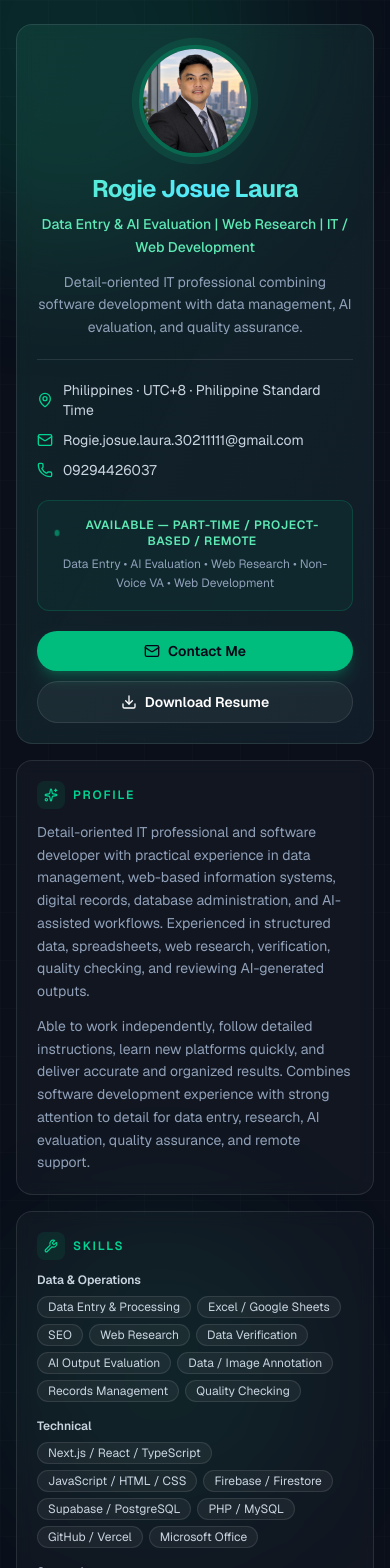
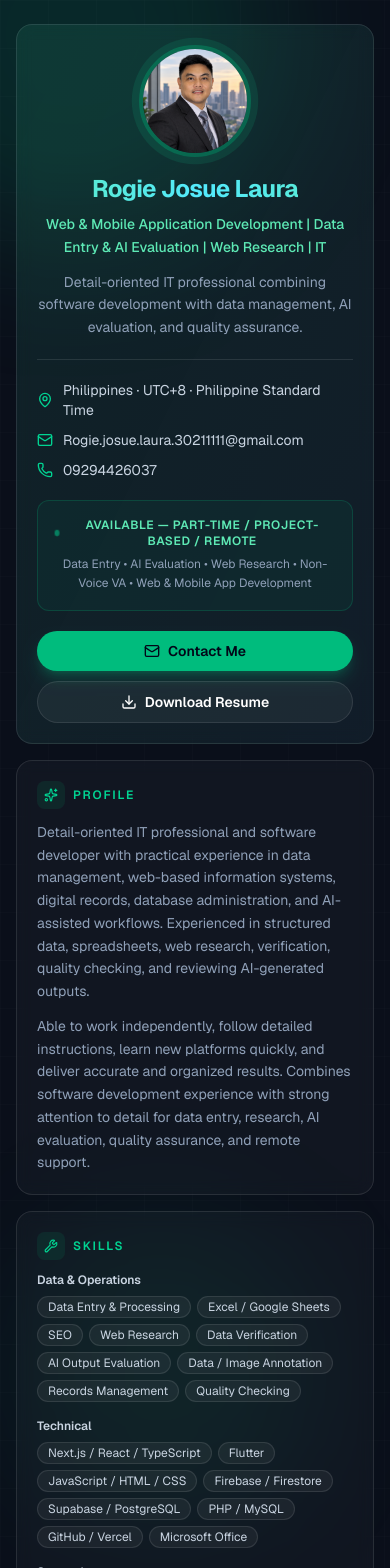
Before and after one commit to Rogie-Laura/portfolio, a Next.js app: page / in a window 390 px wide. Shown: the top 1568 px of the page. Built offline with nearby package versions, Linux system fonts and the light colour scheme.

Commit message:
Add Web & Mobile Application Development to title, Flutter to skills
Co-authored-by: Cursor <cursoragent@cursor.com>

```diff
--- a/src/data/profile.ts
+++ b/src/data/profile.ts
@@ -1,6 +1,7 @@
 export const profile = {
   name: "Rogie Josue Laura",
-  title: "Data Entry & AI Evaluation | Web Research | IT / Web Development",
+  title:
+    "Web & Mobile Application Development | Data Entry & AI Evaluation | Web Research | IT",
   tagline:
     "Detail-oriented IT professional combining software development with data management, AI evaluation, and quality assurance.",
   location: "Philippines",
@@ -36,6 +37,7 @@ export const profile = {
       category: "Technical",
       items: [
         "Next.js / React / TypeScript",
+        "Flutter",
         "JavaScript / HTML / CSS",
         "Firebase / Firestore",
         "Supabase / PostgreSQL",
@@ -127,7 +129,7 @@ export const profile = {
   availability: {
     type: "Part-time / Project-based / Remote",
     roles:
-      "Data Entry • AI Evaluation • Web Research • Non-Voice VA • Web Development",
+      "Data Entry • AI Evaluation • Web Research • Non-Voice VA • Web & Mobile App Development",
   },
 };
 
```
